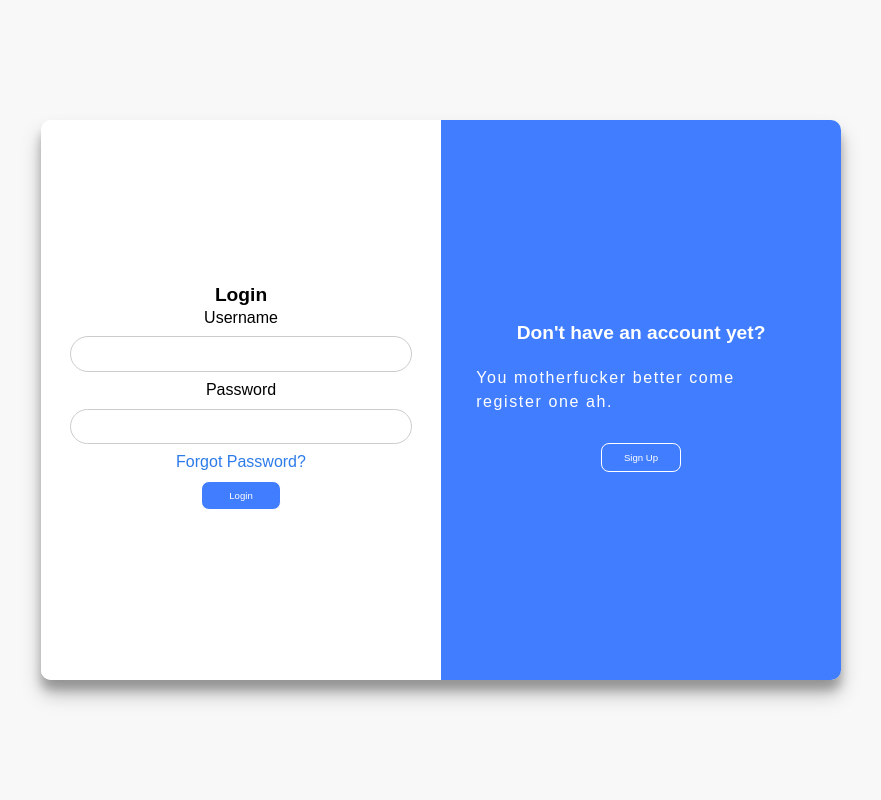
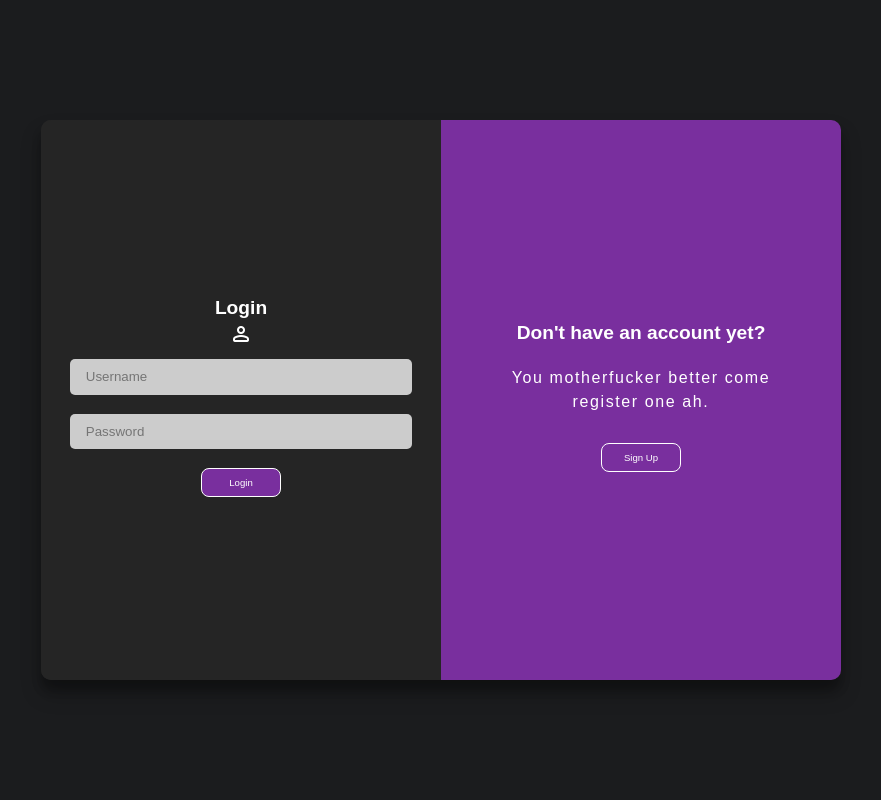
Before and after one commit to KelvinnNotKevinn/WebAssignment, a PHP site: page / in a window 1280 px wide. Shown: the whole page, without its empty margins (199-1080 px from the left). Run offline with PHP 8.4, Linux system fonts and the light colour scheme.

Commit message:
changing

```diff
--- a/Login/index.html
+++ b/Login/index.html
@@ -3,34 +3,31 @@
 <head>
 	<meta charset="UTF-8">
 	<meta name="viewport" content="width=device-width, initial-scale=1.0">
-	<title>Login or Sign up</title>
+	<title>Login Page</title>
+	<link rel="stylesheet" href="https://fonts.googleapis.com/css2?family=Material+Symbols+Rounded:opsz,wght,FILL,GRAD@24,400,0,0" />
 	<link rel="stylesheet" href="login.css">
 </head>
 <body>
 	<div class = "container" id = "container">
 		<div class = "form-container sign-up-container">
 			<form action = "register.php" method = "post">
-				<h1>Sign Up</h1>
-				<label>Username</label>
-				<input type = "text">
-				<label>Email</label>
-				<input type = "email">
-				<label>Password</label>
-				<input type = "password">
-				<label>Confirm Password</label>
-				<input type = "password">
-				<button>Sign Up</button>
+				<h1>Create Account</h1>
+				<input type = "text" name = "username" id = "username" placeholder = "Username">
+				<input type = "email" name = "email" id = "email" placeholder = "Email">
+				<input type = "password" name = "password" id = "password" placeholder="Password">
+				<input type = "password" name = "confirmPassword" id = "confirmPassword" placeholder="Confirm Password">
+				<button type = "submit">Sign Up</button>
 			</form>
 		</div>
 		<div class = "form-container login-container">
-			<form action = "#">
+			<form action = "login.php" method = "post">
 				<h1>Login</h1>
-				<label>Username</label>
-				<input type = "text">
-				<label>Password</label>
-				<input type = "password">
-				<a href = "#" >Forgot Password?</a>
-				<button>Login</button>
+				<div class = "form-item">
+					<span class="form-item-icon material-symbols-rounded">person</span>
+				</div>
+				<input type = "text" placeholder="Username">
+				<input type = "password" placeholder="Password">
+				<button type = "submit">Login</button>
 			</form>
 		</div>
 		<div class = "overlay-container">
--- a/Login/login.css
+++ b/Login/login.css
@@ -6,19 +6,27 @@
 
 body,html {
     font-family: Arial, Helvetica, sans-serif;
-    background: #f8f8f8;
+    background: #1b1c1e;
     background-attachment: fixed;
     display: flex;
     flex-direction: column;
     justify-content: center;
     align-items: center;
-    height: 100%;
+    height: 100vh;
     margin: 0 auto;
 }
 
 h1 {
     margin: 3.2px;
     font-size: 19.2px;
+    color: white;
+}
+
+.form-container form > label
+{
+    color: white;
+    justify-content: start;
+    align-items: start;
 }
 
 p {
@@ -30,31 +38,24 @@ p {
 }
 
 span {
-    font-size: 12.8px;
-    margin: 19.2px;
-}
-
-a{
-    color: rgb(45, 123, 233);
-    font-size: 16px;
-    text-decoration: none;
+    color: white
 }
 
 .container {
     position: relative;
-    background: white;
+    background: #252525;
     border-radius: 10px;
     box-shadow: 0 14px 20px rgb(0, 0, 0, 0.25), 0 10px 10px rgb(0, 0, 0, 0.22);
     padding: 9.6px;
     width: 800px;
-    height: 560px;
+    height: 450px;
     overflow: hidden;
     max-width: 100vw;
     min-height: 70vh;
 }
 
 .form-container form {
-    background: white;
+    background: #252525;
     display: flex;
     flex-direction: column;
     padding: 0 1.8rem;
@@ -64,13 +65,15 @@ a{
 }
 
 .form-container input {
+    background-color: #ccc;
     width: 100%;
     height: 2.2rem;
     text-indent: 1rem;
-    border: 1px solid #ccc;
+    border: none;
     outline: none;
     margin: 0.6rem 0;
-    border-radius: 20px;
+    padding: 10px, 15px;
+    border-radius: 5px;
 }
 
 .form-container button:active {
@@ -79,7 +82,7 @@ a{
 
 .form-container button {
     padding: 0.4rem 16px;
-    background: #417dff;
+    background: rgb(121, 47, 158);
     color: white;
     border: 1px solid white;
     outline: none;
@@ -132,7 +135,7 @@ button.ghost:active {
 }
 
 .overlay {
-    background: #417dff;
+    background: rgb(121, 47, 158);
     width: 200%;
     height: 100%;
     position: relative;
@@ -162,6 +165,7 @@ button.ghost:active {
     width: 50%;
     height: 100%;
     padding: 0 2.2rem;
+    text-align: center;
 }
 
 .overlay-right {
--- a/Login/login.js
+++ b/Login/login.js
@@ -4,3 +4,16 @@ const SignUpButton = document.querySelector('#SignUp');
 
 SignUpButton.addEventListener('click',() => container.classList.add('right-panel-active'))
 LoginButton.addEventListener('click',() => container.classList.remove('right-panel-active'))
+
+function validatePasswordIsMatch() {
+    var password = document.getElementById("password").value;
+    var confirmPassword = document.getElementById("confirmPassword").value;
+
+    if (password !== confirmPassword)
+    {
+        alert("Passwords do not match");
+        return false;
+    }
+
+    return true;
+}
```
Also changed, not shown: Login/register.php (+38 -0 lines).
